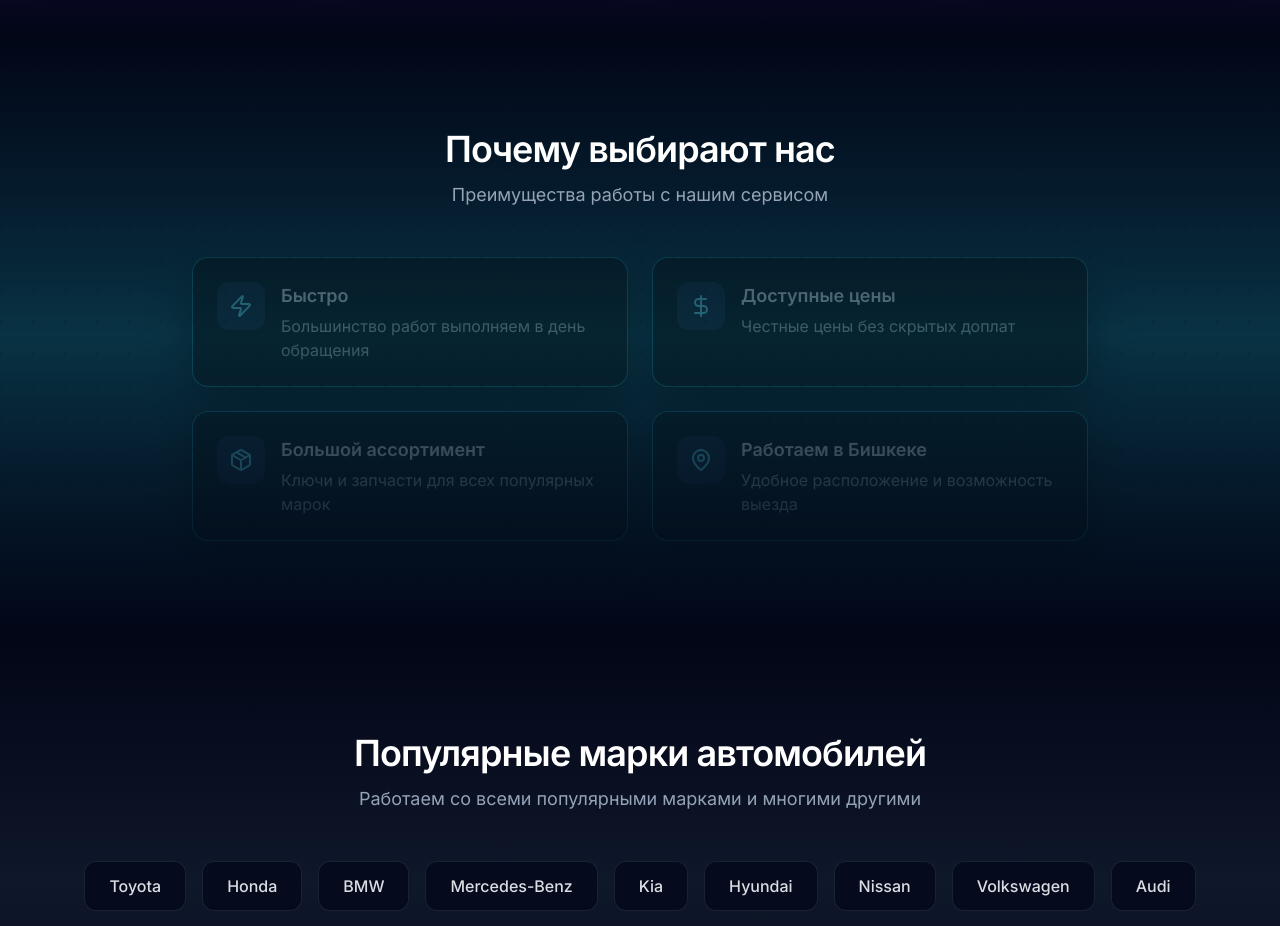
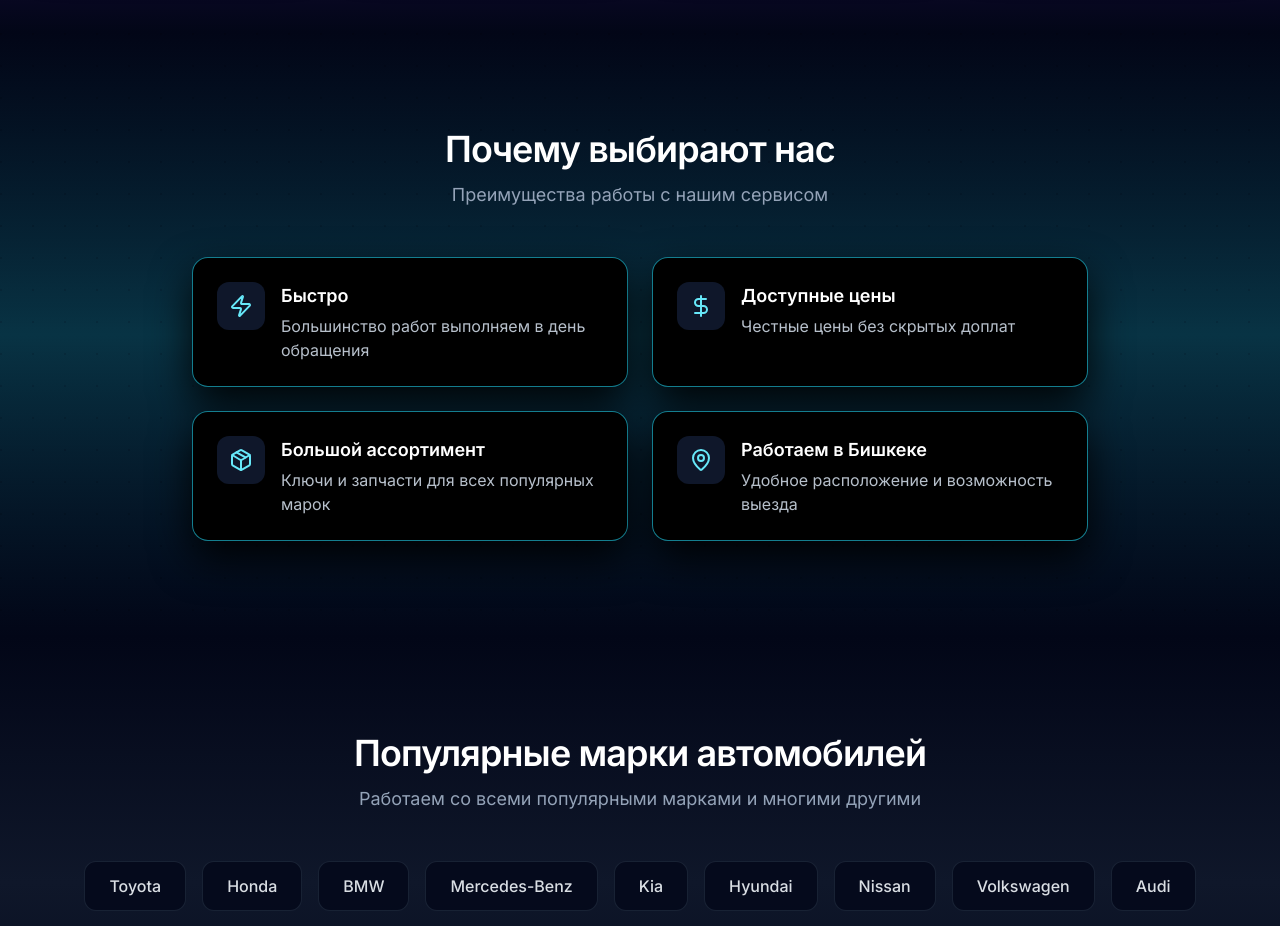
Before and after one commit to iman-almasbek-uulu/key-master, a Next.js app: page / in a window 1280 px wide. Shown: the part 2360-3286 px from the top of the page. Built offline with nearby package versions, Linux system fonts and the light colour scheme.

Commit message:
fix: restore why us card contrast

```diff
--- a/src/components/sections/WhyUsSection.tsx
+++ b/src/components/sections/WhyUsSection.tsx
@@ -66,8 +66,8 @@ export function WhyUsSection() {
       <div className="pointer-events-none absolute inset-0 bg-gradient-to-b from-slate-950/90 via-cyan-950/70 to-slate-950/95" />
       <div className="pointer-events-none absolute inset-0 opacity-25 mix-blend-soft-light [background-image:radial-gradient(circle_at_1px_1px,#1f2937_1px,transparent_0)] [background-size:32px_32px]" />
 
-      <Container>
-        <div className="relative text-center mb-12 space-y-3">
+      <Container className="relative z-10">
+        <div className="text-center mb-12 space-y-3">
           <h2 className="text-3xl md:text-4xl font-semibold text-white tracking-tight">
             Почему выбирают нас
           </h2>
```
